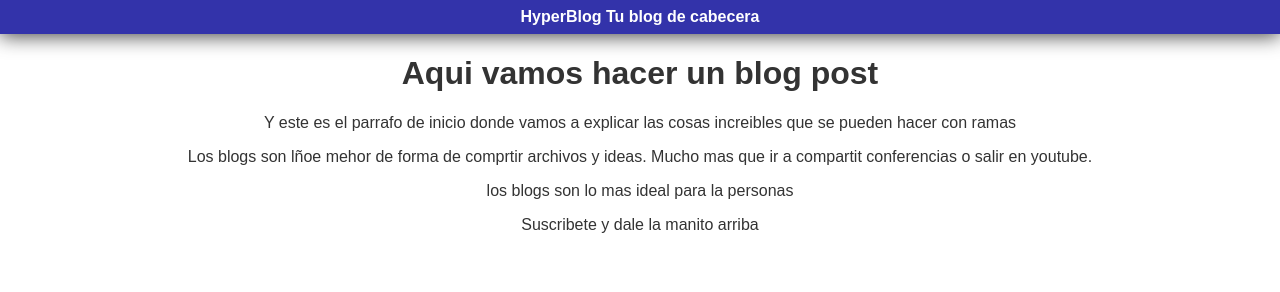
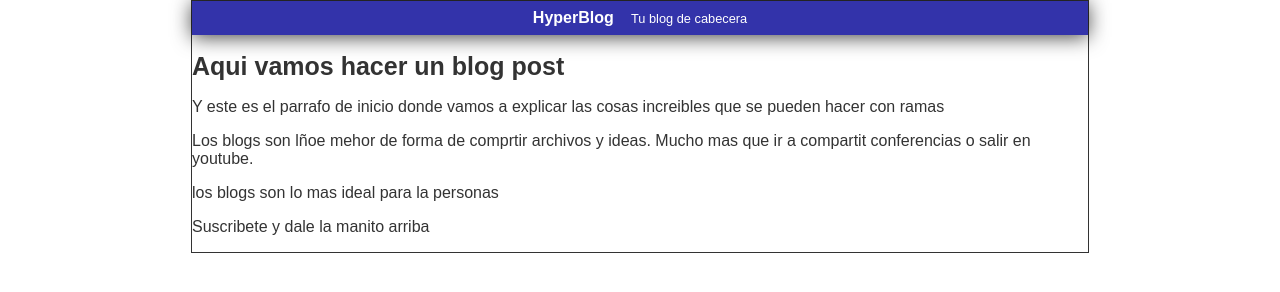
Before and after one commit to sistemasuap/GIT, a plain HTML site: page index.html in a window 1280 px wide. Drawn offline with Linux system fonts and the light colour scheme.

Commit message:
añadimos una caja

```diff
--- a/css/style.css
+++ b/css/style.css
@@ -16,3 +16,19 @@ body {
   padding: 0.5em;
   text-align: center;
 }
+#cabecera #tagline {
+  padding: 0 0 0 1em;
+  font-weight: normal;
+  font-size: 0.8em;
+}
+
+#container {
+  width: 70%;
+  padding: 0;
+  text-align: left;
+  border: 1px solid #333;
+  margin: 0 auto;
+}
+#container h1 {
+  font-size: 25px;
+}
```
